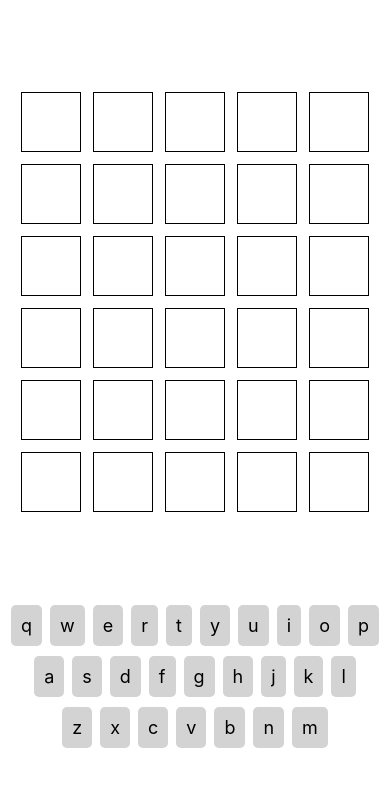
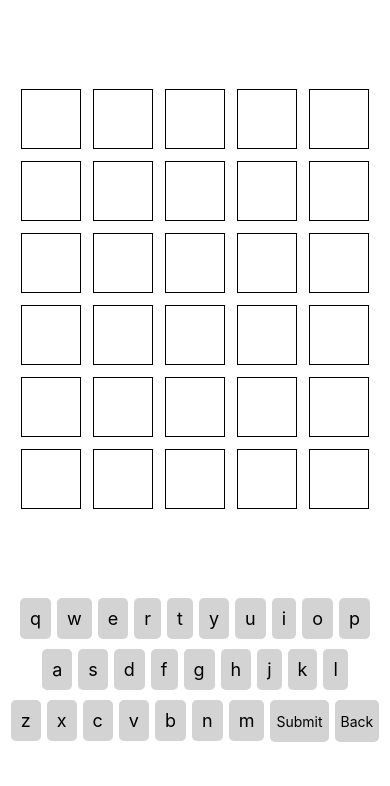
Before and after one commit to Adam-Meza/boredle, a React Native app: screen / in a window 390 px wide. Shown: the top 786 px of the page. Built offline with nearby package versions, Linux system fonts and the light colour scheme.

Commit message:
backspace functionality

```diff
--- a/App.js
+++ b/App.js
@@ -30,7 +30,9 @@ export default function Page() {
       } else {
         return previousState.map(square => {
           if (square.id === currentSquare.id) {
-            return { id: square.id, value: letter, status: "active", row: currentRow }
+            square.status = "active";
+            square.value = letter;
+            return square
           }
           return square
         })
@@ -53,6 +55,28 @@ export default function Page() {
     })
   }
 
+  const submitGuess = () => {
+    console.log(currentGuess, currentLetters)
+  }
+
+  const backspace = () => {
+    setBoard(previousState => {
+      return previousState.map(square => {
+        if (square.id === currentSquare.id - 1) {
+          square.value = ""
+          square.status = "inactive"
+          return square
+        }
+        return square
+      })
+    })
+
+    setGuess(previousState => [...previousState.pop()])
+    setSquare(previousState => {
+      return {id: previousState.id - 1, value: "", status: "inactive", row: currentRow}
+    })
+}
+
   return (
     <View style={styles.app}>
       <View style={styles.container}>
@@ -63,7 +87,11 @@ export default function Page() {
         { rowFive }
         { rowSix }
       </View>
-      <Keyboard updateGuess={updateGuess}/>
+      <Keyboard
+        updateGuess={updateGuess}
+        submitGuess={submitGuess}
+        backspace={backspace}
+      />
     </View>
   );
 }
--- a/Components/Keyboard.js
+++ b/Components/Keyboard.js
@@ -1,8 +1,8 @@
 import React from 'react';
 import { View, Text, TouchableOpacity, StyleSheet } from 'react-native';
 
-const Keyboard = ({updateGuess}) => {
-  const handlePress = (letter) => {
+const Keyboard = ({updateGuess, submitGuess, backspace}) => {
+  const handleLetterKeyPress = (letter) => {
     updateGuess(letter)
   };
 
@@ -10,7 +10,7 @@ const Keyboard = ({updateGuess}) => {
     <TouchableOpacity
       key={letter}
       style={styles.button}
-      onPress={() => handlePress(letter)}
+      onPress={() => handleLetterKeyPress(letter)}
     >
       <Text style={styles.buttonText}>{letter}</Text>
     </TouchableOpacity>
@@ -20,7 +20,7 @@ const Keyboard = ({updateGuess}) => {
     <TouchableOpacity
       key={letter}
       style={styles.button}
-      onPress={() => handlePress(letter)}
+      onPress={() => handleLetterKeyPress(letter)}
     >
       <Text style={styles.buttonText}>{letter}</Text>
     </TouchableOpacity>
@@ -30,7 +30,7 @@ const Keyboard = ({updateGuess}) => {
     <TouchableOpacity
       key={letter}
       style={styles.button}
-      onPress={() => handlePress(letter)}
+      onPress={() => handleLetterKeyPress(letter)}
     >
       <Text style={styles.buttonText}>{letter}</Text>
     </TouchableOpacity>
@@ -40,7 +40,16 @@ const Keyboard = ({updateGuess}) => {
     <View style={styles.keyboardContainer}>
       <View style={styles.keyRow}>{row1}</View>
       <View style={styles.keyRow}>{row2}</View>
-      <View style={styles.keyRow}>{row3}</View>
+      <View style ={styles.keyRow}>
+        <View style={styles.keyRow}>{row3}</View>
+        <TouchableOpacity style={styles.submitButton } onPress={()=> submitGuess()}>
+          <Text>Submit</Text>
+        </TouchableOpacity>
+        <TouchableOpacity style={styles.backButton } onPress={()=> backspace()}>
+          <Text>Back</Text>
+        </TouchableOpacity>
+      </View>
+
     </View>
   );
 };
@@ -55,7 +64,7 @@ const styles = StyleSheet.create({
     marginBottom: 10,
   },
   button: {
-    marginHorizontal: 4,
+    marginHorizontal: 3,
     padding: 10,
     backgroundColor: 'lightgray',
     borderRadius: 5,
@@ -64,6 +73,24 @@ const styles = StyleSheet.create({
     fontSize: 18,
     color: "black"
   },
+  submitButton: {
+    marginHorizontal: 3,
+    padding: 6,
+    backgroundColor: 'lightgray',
+    borderRadius: 5,
+    height: 42,
+    alignItems: "center",
+    justifyContent: "center"
+  },
+  backButton: {
+    marginHorizontal: 3,
+    padding: 6,
+    backgroundColor: 'lightgray',
+    borderRadius: 5,
+    height: 42,
+    alignItems: "center",
+    justifyContent: "center"
+  }
 });
 
 export default Keyboard;
```
